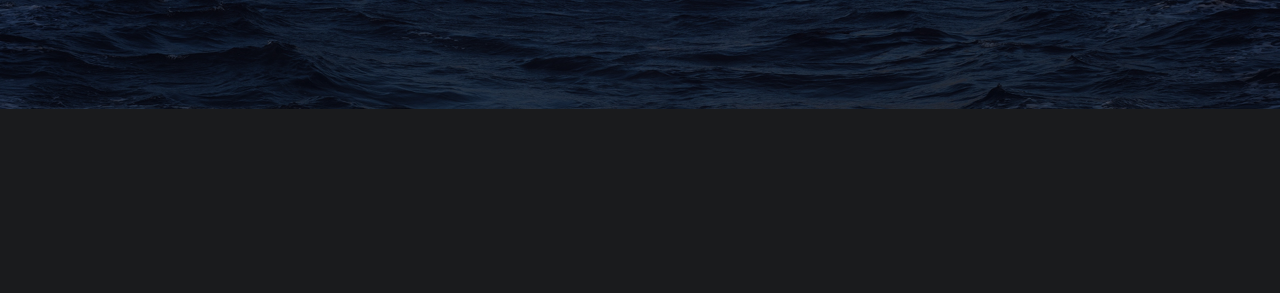
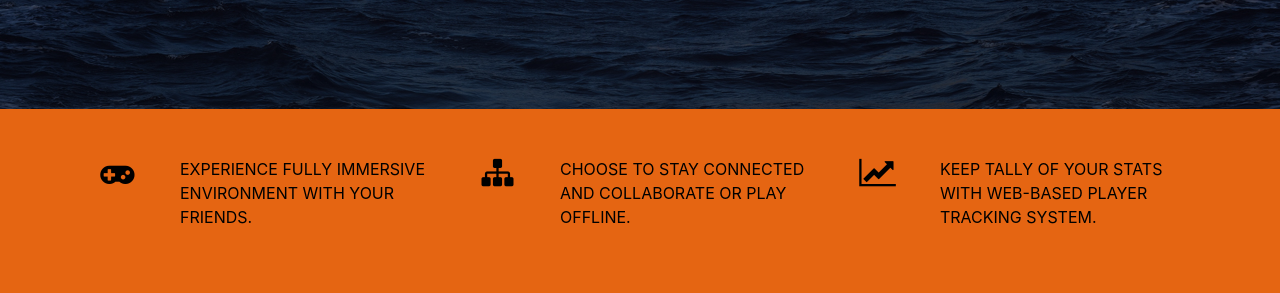
Before and after one commit to Khokhlova-Anna/Khokhlova-Anna.github.io, a website: page gamelayout/src/index.html in a window 1280 px wide. Shown: the part 600-893 px from the top of the page. Before the commit the page ends 800 px from the top, so only its background shows below. Drawn offline with Linux system fonts and the light colour scheme.

Commit message:
Forth commit. Feature wrapper

```diff
--- a/gamelayout/src/index.html
+++ b/gamelayout/src/index.html
@@ -53,7 +53,30 @@
             </div>
         </div>
 
-
+        <div class="feature-wrapper bg-primary pt-5 pb-5 mt-5 mt-lg-0">
+            <div class="container">
+                <div class="row">
+                    <div class="col-sm-12 col-md-1 text-center mb-3 mb-md-0">
+                        <i class="fa fa-gamepad fa-2x"></i>
+                    </div>
+                    <div class="col-sm-12 col-md-3 text-center text-uppercase text-md-left mb-3 mb-md-0">
+                        <p>Experience fully immersive environment with your friends.</p>
+                    </div>
+                    <div class="col-sm-12 col-md-1 text-center mb-3 mb-md-0">
+                        <i class="fa fa-sitemap fa-2x"></i>
+                    </div>
+                    <div class="col-sm-12 col-md-3 text-center text-uppercase text-md-left mb-3 mb-md-0">
+                        <p>Choose to stay connected and collaborate or play offline.</p>
+                    </div>
+                    <div class="col-sm-12 col-md-1 text-center mb-3 mb-md-0">
+                        <i class="fa fa-line-chart fa-2x"></i>
+                    </div>
+                    <div class="col-sm-12 col-md-3 text-center text-uppercase text-md-left mb-3 mb-md-0">
+                        <p>Keep tally of your stats with web-based player tracking system.</p>
+                    </div>
+                </div>
+            </div>
+        </div>
 
         <script src="/js/jquery.min.js"></script>
         <script src="/js/tether.min.js"></script>
--- a/gamelayout/src/scss/style.scss
+++ b/gamelayout/src/scss/style.scss
@@ -42,3 +42,6 @@ h1{
 .ocean-img{
     width:90%;
 }
+.feature-wrapper{
+    color:#000;
+}
```
Also changed, not shown: gamelayout/src/css/style.css.
